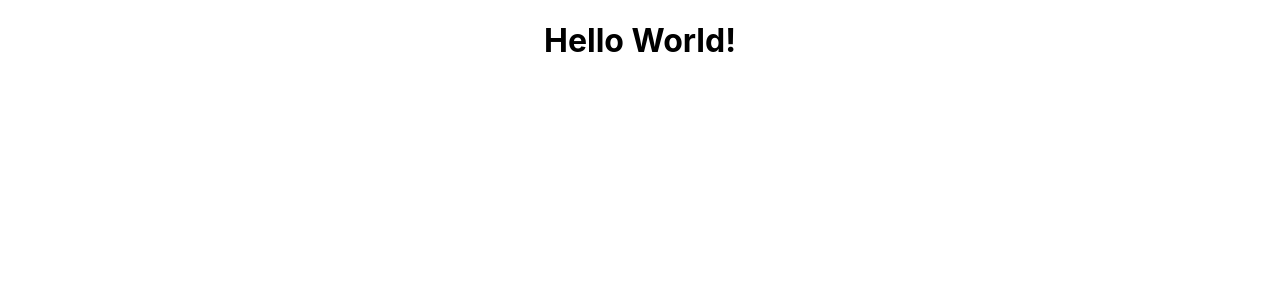
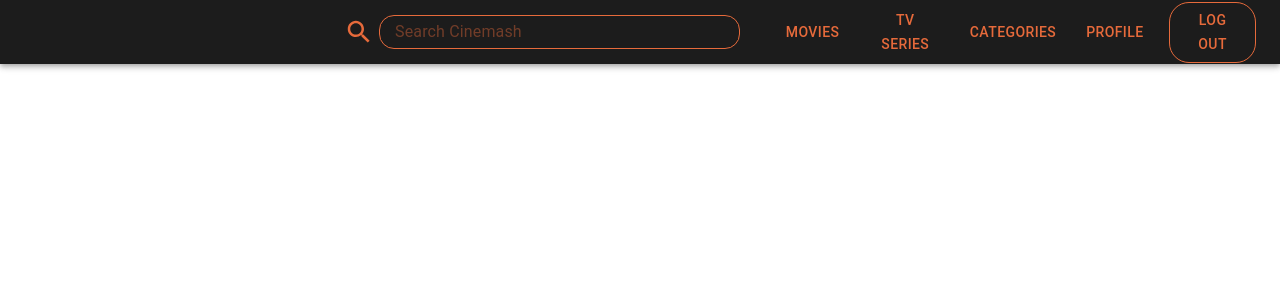
Before and after one commit to Sergiiio98/Cinemash, a React (Create React App) app: page / in a window 1280 px wide. Shown: the top 300 px of the page. Built offline with nearby package versions, Linux system fonts and the light colour scheme.

Commit message:
AppBar added

```diff
--- a/package.json
+++ b/package.json
@@ -3,6 +3,12 @@
   "version": "0.1.0",
   "private": true,
   "dependencies": {
+    "@emotion/react": "^11.7.1",
+    "@emotion/styled": "^11.6.0",
+    "@material-ui/core": "^4.12.3",
+    "@material-ui/icons": "^4.11.2",
+    "@mui/icons-material": "^5.3.1",
+    "@mui/material": "^5.3.1",
     "@testing-library/jest-dom": "^5.16.1",
     "@testing-library/react": "^12.1.2",
     "@testing-library/user-event": "^13.5.0",
--- a/src/App.css
+++ b/src/App.css
@@ -1,38 +1,49 @@
-.App {
-  text-align: center;
+/* html {
+  background-color: #1C1C1C;
 }
 
-.App-logo {
-  height: 40vmin;
-  pointer-events: none;
+.CineHome{
+  background-color: #1C1C1C;
+  height: 100vh;
+} */
+
+#searchInput{
+  color: #E66A3B;
+  border: solid 1px #E66A3B;
+  background-color: #1C1C1C;
+  border-radius: 15px;
+  height: 5%;
+  width: 30vw;
+  padding-left: 15px;
+  margin-right: 10%;
 }
 
-@media (prefers-reduced-motion: no-preference) {
-  .App-logo {
-    animation: App-logo-spin infinite 20s linear;
-  }
+#searchInput:focus{
+  outline: none;
+  border-bottom: none;
 }
 
-.App-header {
-  background-color: #282c34;
-  min-height: 100vh;
-  display: flex;
-  flex-direction: column;
-  align-items: center;
-  justify-content: center;
-  font-size: calc(10px + 2vmin);
-  color: white;
+::placeholder {
+  color: #E66A3B;
+  opacity: 0.7; /* Firefox */
 }
 
-.App-link {
-  color: #61dafb;
+#searchIcon{
+  width: 30px;
+  height: 30px;
+  margin-left: 25vw;
+  margin-right: 5px;
 }
 
-@keyframes App-logo-spin {
-  from {
-    transform: rotate(0deg);
-  }
-  to {
-    transform: rotate(360deg);
-  }
+#navBtn{
+  color:#E66A3B;
+  margin-right: 20px;
 }
+
+#logBtn{
+  color: #E66A3B;
+  border: 1px solid #E66A3B;
+  border-radius: 20px;
+  margin-right: 0px;
+  margin-left: auto;
+}
--- a/src/App.js
+++ b/src/App.js
@@ -1,10 +1,9 @@
-import logo from './logo.svg';
-import './App.css';
+import CineHome from "./CineHome";
 
 function App() {
   return (
     <div className="App">
-      <h1>Hello World!</h1>
+      <CineHome/>
     </div>
   );
 }
--- /dev/null
+++ b/src/CineHome.js
@@ -0,0 +1,49 @@
+import React from "react";
+import './App.css';
+import Typography from "@material-ui/core/Typography";
+import Paper from "@material-ui/core/Paper";
+import AppBar from "@material-ui/core/AppBar";
+import  Toolbar from "@material-ui/core/Toolbar";
+import Grid from "@material-ui/core/Grid";
+import SearchIcon from '@mui/icons-material/Search';
+import TextField from "@material-ui/core/TextField";
+import { Button } from "@material-ui/core";
+
+
+function CineHome(){
+    return(
+        <div className="CineHome">
+             <Paper
+            style={{
+                padding: 0,
+                margin: 0,
+                height: "100vh",
+                backgroundColor: "white",
+            }}
+            elevation={0}
+            >
+            <AppBar color='primary' position='static' style={{height: "64px", backgroundColor: "#1C1C1C"}}>
+
+                <Toolbar>
+                    {/* <Typography style={{color: "#E66A3B"}}>Cinemash</Typography> */}
+                    <SearchIcon id="searchIcon" style={{color: "#E66A3B"}}/>
+                    <form onSubmit={e => {
+                        e.preventDefault();
+                        alert("send");
+                    }}>
+                    <TextField  id="searchInput" placeholder="Search Cinemash" variant="standard" InputProps={{ disableUnderline: true }}/>
+                    </form>
+                    <Button id="navBtn">Movies</Button>
+                    <Button id="navBtn">TV Series</Button>
+                    <Button id="navBtn">Categories</Button>
+                    <Button id="navBtn">Profile</Button>
+                    <Button id="logBtn" variant="outlined">Log Out</Button>
+                </Toolbar>
+            </AppBar>
+
+        </Paper>
+        </div>
+    );
+}
+
+export default CineHome;
```
Also changed, not shown: 1 other file (tests, documents, lock files or other folders).
